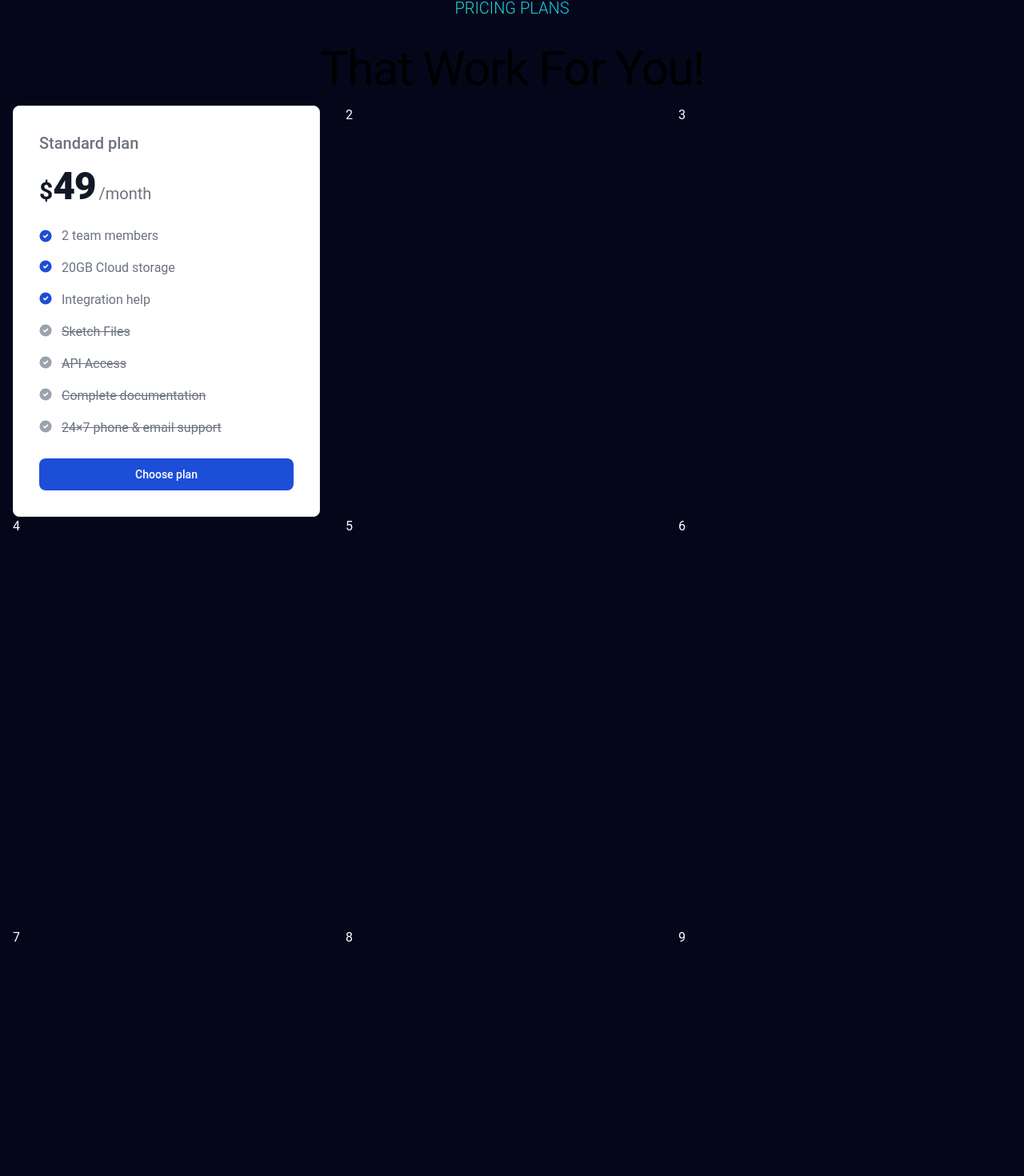
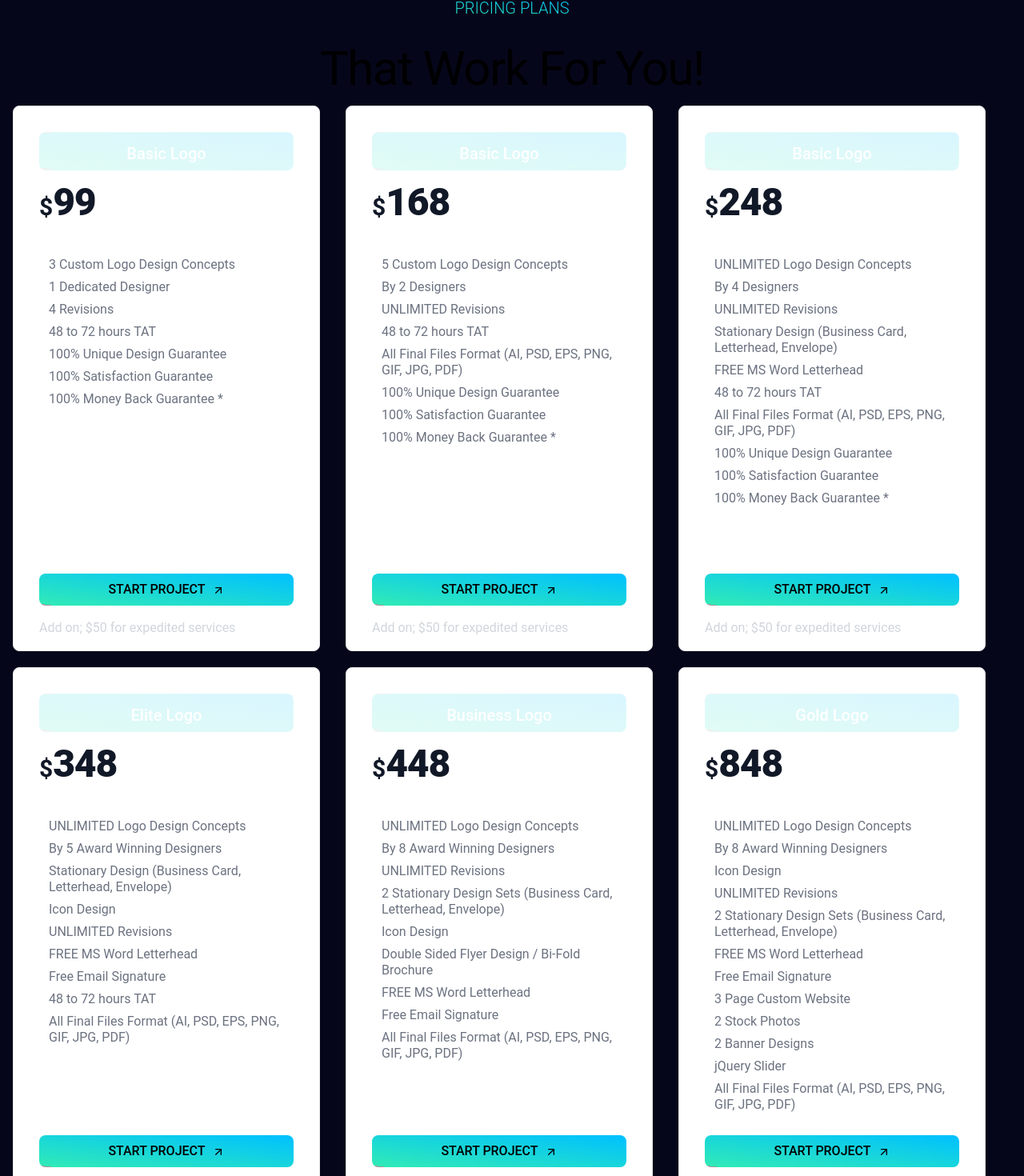
Before and after one commit to ahsan-ali49/promo-edge, a React (Vite) app: page / in a window 1280 px wide. Shown: the part 2174-3644 px from the top of the page at 80% size. Built offline with nearby package versions, Linux system fonts and the light colour scheme.

Commit message:
added pricing component

```diff
--- a/src/components/Pricing.jsx
+++ b/src/components/Pricing.jsx
@@ -62,40 +62,99 @@ const Pricing = () => {
         "Free Email Signature",
         "48 to 72 hours TAT",
         "All Final Files Format (AI, PSD, EPS, PNG, GIF, JPG, PDF)",
+        // "100% Unique Design Guarantee",
+        // "100% Satisfaction Guarantee",
+        // "100% Money Back Guarantee *",
+      ],
+      postNote: "Add on; $50 for expedited services",
+    },
+    {
+      title: "Business Logo",
+      price: "448",
+      features: [
+        "UNLIMITED Logo Design Concepts",
+        "By 8 Award Winning Designers",
+        "UNLIMITED Revisions",
+        "2 Stationary Design Sets (Business Card, Letterhead, Envelope)",
+        "Icon Design",
+        "Double Sided Flyer Design / Bi-Fold Brochure",
+        "FREE MS Word Letterhead",
+        "Free Email Signature",
+        "All Final Files Format (AI, PSD, EPS, PNG, GIF, JPG, PDF)",
+        // "100% Unique Design Guarantee",
+        // "100% Satisfaction Guarantee",
+        // "100% Money Back Guarantee *",
+      ],
+      postNote: "Add on; $50 for expedited services",
+    },
+    {
+      title: "Gold Logo",
+      price: "848",
+      features: [
+        "UNLIMITED Logo Design Concepts",
+        "By 8 Award Winning Designers",
+        "Icon Design",
+        "UNLIMITED Revisions",
+        "2 Stationary Design Sets (Business Card, Letterhead, Envelope)",
+        "FREE MS Word Letterhead",
+        "Free Email Signature",
+        "3 Page Custom Website",
+        "2 Stock Photos",
+        "2 Banner Designs",
+        "jQuery Slider",
+        "All Final Files Format (AI, PSD, EPS, PNG, GIF, JPG, PDF)",
+        // "100% Unique Design Guarantee",
+        // "100% Satisfaction Guarantee",
+        // "100% Money Back Guarantee *",
+      ],
+      postNote: "Add on; $50 for expedited services",
+    },
+    {
+      title: "Elite Logo",
+      price: "499",
+      features: [
+        "1 Animated Logo Design Concept",
+        "1 Dedicated Logo Designer",
+        "3 Revisions",
+        "Turn Around 24-48 hrs",
+        "100% Ownership Rights",
+        "100% Satisfaction Guarantee",
         "100% Unique Design Guarantee",
-        "100% Satisfaction Guarantee",
         "100% Money Back Guarantee *",
       ],
       postNote: "Add on; $50 for expedited services",
     },
     {
       title: "Business Logo",
-      price: "448",
-      features: [],
-      postNote: "Add on; $50 for expedited services",
-    },
-    {
-      title: "Gold Logo",
-      price: "848",
-      features: [],
-      postNote: "Add on; $50 for expedited services",
-    },
-    {
-      title: "Elite Logo",
-      price: "499",
-      features: [],
-      postNote: "Add on; $50 for expedited services",
-    },
-    {
-      title: "Business Logo",
       price: "999",
-      features: [],
+      features: [
+        "3 Animated Logo Design Concepts",
+        "3 Dedicated Logo Designer",
+        "Unlimited Revisions",
+        "Turn Around 24-48 hrs",
+        "100% Ownership Rights",
+        "100% Satisfaction Guarantee",
+        "100% Unique Design Guarantee",
+        "100% Money Back Guarantee *",
+      ],
       postNote: "Add on; $50 for expedited services",
     },
     {
       title: "Gold Logo",
       price: "1999",
-      features: [],
+      features: [
+        "3 Unique 3D Logo Concepts",
+        "Light Effects and VFX",
+        "Fully Rendered",
+        "Multiple 3D Angles",
+        "By 3 Award Winning Designers",
+        "72 hours Turnaround Time",
+        "UNLIMITED Revisions",
+        "100% Ownership Rights",
+        "100% Unique Design Guarantee",
+        "100% Satisfaction Guarantee",
+        "100% Money Back Guarantee *",
+      ],
       postNote: "Add on; $50 for expedited services",
     },
   ];
@@ -109,18 +168,14 @@ const Pricing = () => {
         <h1 className="mb-4 text-4xl text-center tracking-tight leading-none md:text-5xl xl:text-6xl dark:text-white">
           That Work For You!
         </h1>
-        <div className="grid lg:grid-rows-3 md-grid-rows-4 sm:grid-rows-3 max-w-screen-xl px-4 py-8 mx-auto lg:py-0 lg:grid-cols-12 w-full text-white">
-          <div className="lg:col-span-4">
-            <PricingCard />
-          </div>
-          <div className="lg:col-span-4">2</div>
-          <div className="lg:col-span-4">3</div>
-          <div className="lg:col-span-4">4</div>
-          <div className="lg:col-span-4">5</div>
-          <div className="lg:col-span-4">6</div>
-          <div className="lg:col-span-4">7</div>
-          <div className="lg:col-span-4">8</div>
-          <div className="lg:col-span-4">9</div>
+        <div className="grid gap-y-5 lg:grid-rows-3 md-grid-rows-4 sm:grid-rows-3 max-w-screen-xl px-4 py-8 mx-auto lg:py-0 lg:grid-cols-12 w-full text-white">
+          {pricingData.map((priceData, index) => {
+            return (
+              <div className="lg:col-span-4" key={index}>
+                <PricingCard priceData={priceData} />
+              </div>
+            );
+          })}
         </div>
       </div>
     </section>
--- a/src/components/PricingCard.jsx
+++ b/src/components/PricingCard.jsx
@@ -1,124 +1,39 @@
 import React from "react";
+import { FiArrowUpRight } from "react-icons/fi";
 
-const PricingCard = () => {
+const PricingCard = ({ priceData }) => {
   return (
-    <div class="w-full max-w-sm p-4 bg-white border border-gray-200 rounded-lg shadow sm:p-8 dark:bg-gray-800 dark:border-gray-700">
-      <h5 class="mb-4 text-xl font-medium text-gray-500 dark:text-gray-400">
-        Standard plan
+    <div className="w-full h-full max-w-sm p-4 bg-white border border-gray-200 rounded-lg shadow sm:p-8 lg:pb-0 dark:bg-gray-800 dark:border-gray-700 flex flex-col">
+      <h5 className="mb-4 text-xl font-medium text-white dark:text-white frame-19 w-full text-center w-full h-12">
+        {priceData.title}
       </h5>
-      <div class="flex items-baseline text-gray-900 dark:text-white">
-        <span class="text-3xl font-semibold">$</span>
-        <span class="text-5xl font-extrabold tracking-tight">49</span>
-        <span class="ms-1 text-xl font-normal text-gray-500 dark:text-gray-400">
-          /month
+      <div className="flex items-baseline text-gray-900 dark:text-white mb-4">
+        <span className="text-3xl font-semibold">$</span>
+        <span className="text-5xl font-extrabold tracking-tight">
+          {priceData.price}
         </span>
       </div>
-      <ul role="list" class="space-y-5 my-7">
-        <li class="flex items-center">
-          <svg
-            class="flex-shrink-0 w-4 h-4 text-blue-700 dark:text-blue-500"
-            aria-hidden="true"
-            xmlns="http://www.w3.org/2000/svg"
-            fill="currentColor"
-            viewBox="0 0 20 20"
+      <ul role="list" className="list-disc space-y-2 my-7 flex-grow">
+        {priceData.features.map((feature, index) => (
+          <li
+            key={index}
+            className="text-base font-normal leading-tight text-gray-500 dark:text-gray-300 ms-3 custom-list-marker"
           >
-            <path d="M10 .5a9.5 9.5 0 1 0 9.5 9.5A9.51 9.51 0 0 0 10 .5Zm3.707 8.207-4 4a1 1 0 0 1-1.414 0l-2-2a1 1 0 0 1 1.414-1.414L9 10.586l3.293-3.293a1 1 0 0 1 1.414 1.414Z" />
-          </svg>
-          <span class="text-base font-normal leading-tight text-gray-500 dark:text-gray-400 ms-3">
-            2 team members
-          </span>
-        </li>
-        <li class="flex">
-          <svg
-            class="flex-shrink-0 w-4 h-4 text-blue-700 dark:text-blue-500"
-            aria-hidden="true"
-            xmlns="http://www.w3.org/2000/svg"
-            fill="currentColor"
-            viewBox="0 0 20 20"
-          >
-            <path d="M10 .5a9.5 9.5 0 1 0 9.5 9.5A9.51 9.51 0 0 0 10 .5Zm3.707 8.207-4 4a1 1 0 0 1-1.414 0l-2-2a1 1 0 0 1 1.414-1.414L9 10.586l3.293-3.293a1 1 0 0 1 1.414 1.414Z" />
-          </svg>
-          <span class="text-base font-normal leading-tight text-gray-500 dark:text-gray-400 ms-3">
-            20GB Cloud storage
-          </span>
-        </li>
-        <li class="flex">
-          <svg
-            class="flex-shrink-0 w-4 h-4 text-blue-700 dark:text-blue-500"
-            aria-hidden="true"
-            xmlns="http://www.w3.org/2000/svg"
-            fill="currentColor"
-            viewBox="0 0 20 20"
-          >
-            <path d="M10 .5a9.5 9.5 0 1 0 9.5 9.5A9.51 9.51 0 0 0 10 .5Zm3.707 8.207-4 4a1 1 0 0 1-1.414 0l-2-2a1 1 0 0 1 1.414-1.414L9 10.586l3.293-3.293a1 1 0 0 1 1.414 1.414Z" />
-          </svg>
-          <span class="text-base font-normal leading-tight text-gray-500 dark:text-gray-400 ms-3">
-            Integration help
-          </span>
-        </li>
-        <li class="flex line-through decoration-gray-500">
-          <svg
-            class="flex-shrink-0 w-4 h-4 text-gray-400 dark:text-gray-500"
-            aria-hidden="true"
-            xmlns="http://www.w3.org/2000/svg"
-            fill="currentColor"
-            viewBox="0 0 20 20"
-          >
-            <path d="M10 .5a9.5 9.5 0 1 0 9.5 9.5A9.51 9.51 0 0 0 10 .5Zm3.707 8.207-4 4a1 1 0 0 1-1.414 0l-2-2a1 1 0 0 1 1.414-1.414L9 10.586l3.293-3.293a1 1 0 0 1 1.414 1.414Z" />
-          </svg>
-          <span class="text-base font-normal leading-tight text-gray-500 ms-3">
-            Sketch Files
-          </span>
-        </li>
-        <li class="flex line-through decoration-gray-500">
-          <svg
-            class="flex-shrink-0 w-4 h-4 text-gray-400 dark:text-gray-500"
-            aria-hidden="true"
-            xmlns="http://www.w3.org/2000/svg"
-            fill="currentColor"
-            viewBox="0 0 20 20"
-          >
-            <path d="M10 .5a9.5 9.5 0 1 0 9.5 9.5A9.51 9.51 0 0 0 10 .5Zm3.707 8.207-4 4a1 1 0 0 1-1.414 0l-2-2a1 1 0 0 1 1.414-1.414L9 10.586l3.293-3.293a1 1 0 0 1 1.414 1.414Z" />
-          </svg>
-          <span class="text-base font-normal leading-tight text-gray-500 ms-3">
-            API Access
-          </span>
-        </li>
-        <li class="flex line-through decoration-gray-500">
-          <svg
-            class="flex-shrink-0 w-4 h-4 text-gray-400 dark:text-gray-500"
-            aria-hidden="true"
-            xmlns="http://www.w3.org/2000/svg"
-            fill="currentColor"
-            viewBox="0 0 20 20"
-          >
-            <path d="M10 .5a9.5 9.5 0 1 0 9.5 9.5A9.51 9.51 0 0 0 10 .5Zm3.707 8.207-4 4a1 1 0 0 1-1.414 0l-2-2a1 1 0 0 1 1.414-1.414L9 10.586l3.293-3.293a1 1 0 0 1 1.414 1.414Z" />
-          </svg>
-          <span class="text-base font-normal leading-tight text-gray-500 ms-3">
-            Complete documentation
-          </span>
-        </li>
-        <li class="flex line-through decoration-gray-500">
-          <svg
-            class="flex-shrink-0 w-4 h-4 text-gray-400 dark:text-gray-500"
-            aria-hidden="true"
-            xmlns="http://www.w3.org/2000/svg"
-            fill="currentColor"
-            viewBox="0 0 20 20"
-          >
-            <path d="M10 .5a9.5 9.5 0 1 0 9.5 9.5A9.51 9.51 0 0 0 10 .5Zm3.707 8.207-4 4a1 1 0 0 1-1.414 0l-2-2a1 1 0 0 1 1.414-1.414L9 10.586l3.293-3.293a1 1 0 0 1 1.414 1.414Z" />
-          </svg>
-          <span class="text-base font-normal leading-tight text-gray-500 ms-3">
-            24×7 phone & email support
-          </span>
-        </li>
+            {feature}
+          </li>
+        ))}
       </ul>
       <button
         type="button"
-        class="text-white bg-blue-700 hover:bg-blue-800 focus:ring-4 focus:outline-none focus:ring-blue-200 dark:bg-blue-600 dark:hover:bg-blue-700 dark:focus:ring-blue-900 font-medium rounded-lg text-sm px-5 py-2.5 inline-flex justify-center w-full text-center"
+        className="text-black bg-blue-700 hover:bg-blue-800 focus:ring-4 focus:outline-none focus:ring-blue-300 font-medium rounded-lg text-base px-4 py-2 text-center dark:bg-blue-600 dark:hover:bg-blue-700 dark:focus:ring-blue-800"
+        id="get-started"
       >
-        Choose plan
+        START PROJECT
+        <FiArrowUpRight className="inline-block ml-2" />
       </button>
+      <p className="my-4 text-base font-normal text-gray-300">
+        {priceData.postNote}
+      </p>
     </div>
   );
 };
--- a/src/index.css
+++ b/src/index.css
@@ -27,8 +27,25 @@ body{
     border-color:  #00C1FF;
 }
 
-
-
 .about-log-div-2 {
     background-color: rgba(6, 6, 45, 0.9);
   }
+
+/* custom.css or a similar file */
+.custom-list-marker::marker {
+    color: white; /* Change this to your desired color */
+    vertical-align: middle;
+}
+
+ .frame-19{
+
+box-sizing: border-box;
+
+    padding: 12px;
+
+    /* height: 48px; */
+
+    background: -webkit-linear-gradient(262.78deg, rgba(0, 193, 255, 0.15) 2.24%, rgba(48, 234, 183, 0.15) 97.08%, rgba(153, 153, 153, 0.15) 97.08%, rgba(153, 153, 153, 0.15) 97.08%);
+    border: 1px solid rgba(255, 255, 255, 0.1);
+    border-radius: 8px;
+}
```
